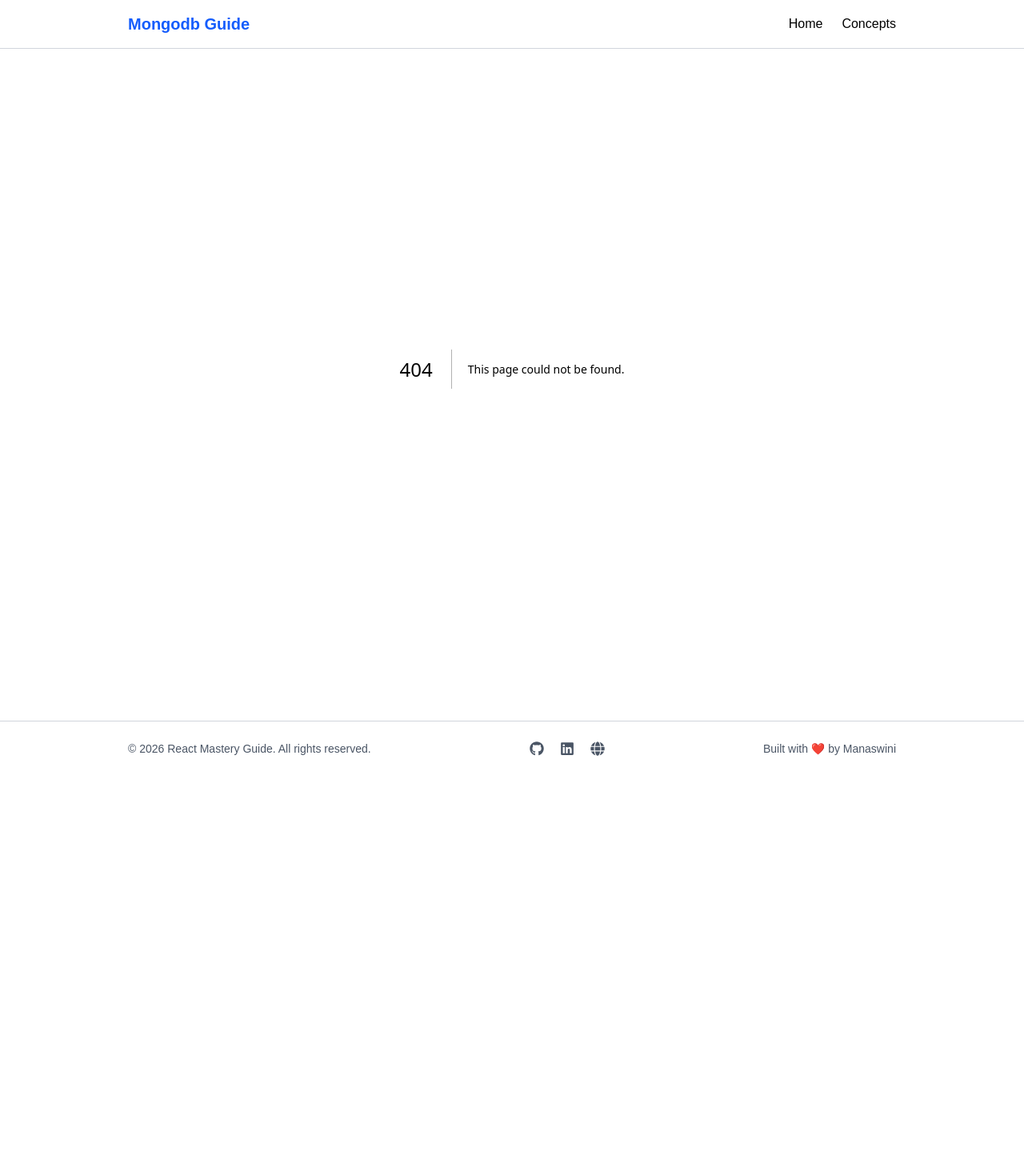
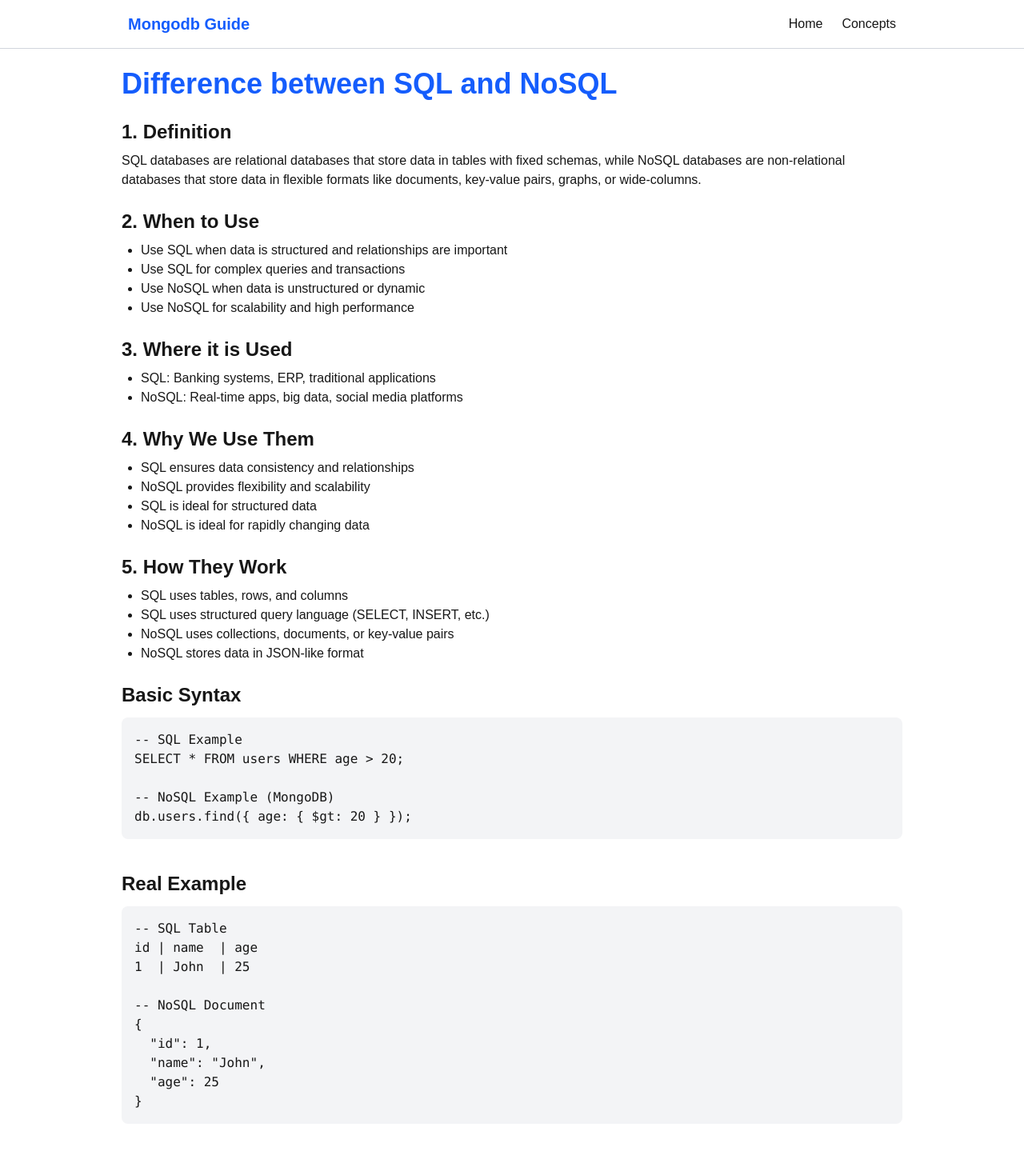
Before and after one commit to Monisasmal/MongoDB-Concept, a Next.js app: page /concepts/SQLvsNoSQL in a window 1280 px wide. Before the commit this address had no page. Shown: the top 1449 px of the page at 80% size. Before the commit the page ends 970 px from the top, so only its background shows below. Built offline with nearby package versions, Linux system fonts and the light colour scheme.

Commit message:
update concept

```diff
--- /dev/null
+++ b/src/app/concepts/SQLvsNoSQL/page.tsx
@@ -0,0 +1,141 @@
+export default function SQLvsNoSQL() {
+  return (
+    <div className="max-w-5xl mx-auto p-6">
+
+      <h1 className="text-4xl font-bold text-blue-600 mb-6">
+        Difference between SQL and NoSQL
+      </h1>
+
+      {/* Definition */}
+      <section className="mb-6">
+        <h2 className="text-2xl font-semibold mb-2">1. Definition</h2>
+        <p>
+          SQL databases are relational databases that store data in tables with
+          fixed schemas, while NoSQL databases are non-relational databases that
+          store data in flexible formats like documents, key-value pairs, graphs,
+          or wide-columns.
+        </p>
+      </section>
+
+      {/* When */}
+      <section className="mb-6">
+        <h2 className="text-2xl font-semibold mb-2">2. When to Use</h2>
+        <ul className="list-disc ml-6">
+          <li>Use SQL when data is structured and relationships are important</li>
+          <li>Use SQL for complex queries and transactions</li>
+          <li>Use NoSQL when data is unstructured or dynamic</li>
+          <li>Use NoSQL for scalability and high performance</li>
+        </ul>
+      </section>
+
+      {/* Where */}
+      <section className="mb-6">
+        <h2 className="text-2xl font-semibold mb-2">3. Where it is Used</h2>
+        <ul className="list-disc ml-6">
+          <li>SQL: Banking systems, ERP, traditional applications</li>
+          <li>NoSQL: Real-time apps, big data, social media platforms</li>
+        </ul>
+      </section>
+
+      {/* Why */}
+      <section className="mb-6">
+        <h2 className="text-2xl font-semibold mb-2">4. Why We Use Them</h2>
+        <ul className="list-disc ml-6">
+          <li>SQL ensures data consistency and relationships</li>
+          <li>NoSQL provides flexibility and scalability</li>
+          <li>SQL is ideal for structured data</li>
+          <li>NoSQL is ideal for rapidly changing data</li>
+        </ul>
+      </section>
+
+      {/* How */}
+      <section className="mb-6">
+        <h2 className="text-2xl font-semibold mb-2">5. How They Work</h2>
+        <ul className="list-disc ml-6">
+          <li>SQL uses tables, rows, and columns</li>
+          <li>SQL uses structured query language (SELECT, INSERT, etc.)</li>
+          <li>NoSQL uses collections, documents, or key-value pairs</li>
+          <li>NoSQL stores data in JSON-like format</li>
+        </ul>
+      </section>
+
+      {/* Syntax */}
+      <section className="mb-10">
+        <h2 className="text-2xl font-semibold mb-3">Basic Syntax</h2>
+
+        <pre className="bg-gray-100 p-4 rounded-lg overflow-x-auto">
+{`-- SQL Example
+SELECT * FROM users WHERE age > 20;
+
+-- NoSQL Example (MongoDB)
+db.users.find({ age: { $gt: 20 } });`}
+        </pre>
+      </section>
+
+      {/* Real Example */}
+      <section className="mb-10">
+        <h2 className="text-2xl font-semibold mb-3">Real Example</h2>
+
+        <pre className="bg-gray-100 p-4 rounded-lg overflow-x-auto">
+{`-- SQL Table
+id | name  | age
+1  | John  | 25
+
+-- NoSQL Document
+{
+  "id": 1,
+  "name": "John",
+  "age": 25
+}`}
+        </pre>
+      </section>
+
+      {/* Explanation */}
+      <section className="mb-6">
+        <h2 className="text-2xl font-semibold mb-2">6. Explanation</h2>
+        <ul className="list-disc ml-6">
+          <li>SQL stores data in structured tables</li>
+          <li>NoSQL stores data in flexible documents</li>
+          <li>SQL requires predefined schema</li>
+          <li>NoSQL allows dynamic schema</li>
+        </ul>
+      </section>
+
+      {/* Advantages */}
+      <section className="mb-6">
+        <h2 className="text-2xl font-semibold mb-2">7. Advantages</h2>
+        <ul className="list-disc ml-6">
+          <li>SQL: Strong consistency and relationships</li>
+          <li>SQL: Supports complex queries</li>
+          <li>NoSQL: High scalability</li>
+          <li>NoSQL: Flexible data structure</li>
+        </ul>
+      </section>
+
+      {/* Disadvantages */}
+      <section className="mb-6">
+        <h2 className="text-2xl font-semibold mb-2">8. Disadvantages</h2>
+        <ul className="list-disc ml-6">
+          <li>SQL: Less flexible for changing data</li>
+          <li>SQL: Harder to scale horizontally</li>
+          <li>NoSQL: Limited support for joins</li>
+          <li>NoSQL: Less strict consistency</li>
+        </ul>
+      </section>
+
+      {/* Interview Points */}
+      <section>
+        <h2 className="text-2xl font-semibold mb-3">Interview Points</h2>
+        <ul className="list-disc pl-6 text-gray-700 space-y-2">
+          <li>SQL = Relational database (tables)</li>
+          <li>NoSQL = Non-relational database (documents, key-value, etc.)</li>
+          <li>SQL uses fixed schema</li>
+          <li>NoSQL uses flexible schema</li>
+          <li>SQL is best for structured data</li>
+          <li>NoSQL is best for scalable and dynamic data</li>
+        </ul>
+      </section>
+
+    </div>
+  );
+}
--- a/src/app/concepts/page.tsx
+++ b/src/app/concepts/page.tsx
@@ -2,7 +2,7 @@ import Link from "next/link";
 
 const concept = [
      {name: "What is MongoDB?", path:"/concepts/WhatIsMongoDB"},
-
+     {name: "Difference between SQL and NoSQL?", path:"/concepts/SQLvsNoSQL"},
 ];
 
 export default function Concepts(){
```
